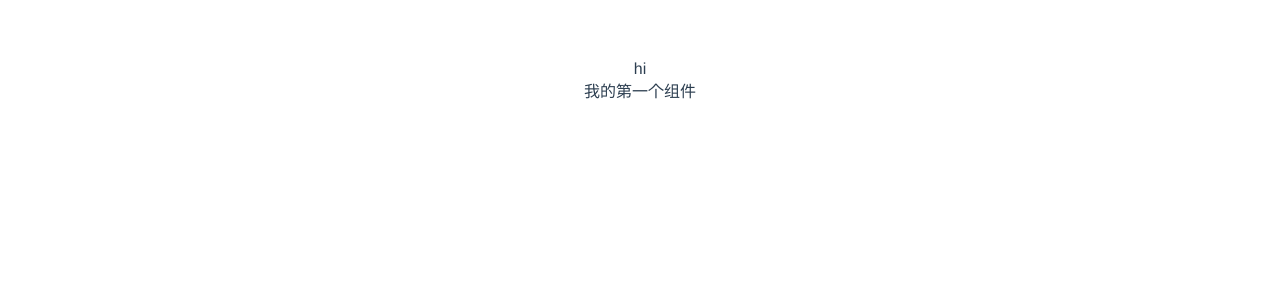
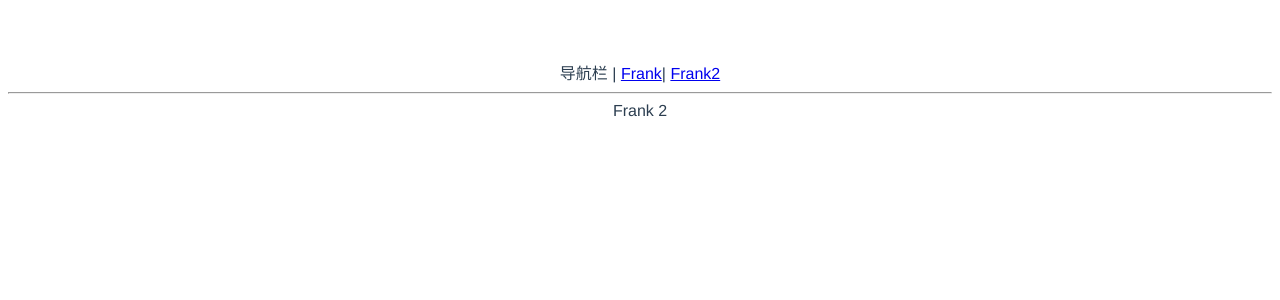
Before and after one commit to xue0211/flurryUI, a Vue app in the folder flurryUI/: page /#/xxx in a window 1280 px wide. Shown: the top 300 px of the page. Built offline with nearby package versions, Linux system fonts and the light colour scheme.

Commit message:
初始化vue-router

```diff
--- a/flurryUI/index.html
+++ b/flurryUI/index.html
@@ -8,6 +8,6 @@
 </head>
 <body>
   <div id="app"></div>
-  <script type="module" src="/src/main.js"></script>
+  <script type="module" src="/src/main.ts"></script>
 </body>
 </html>
--- a/flurryUI/src/App.vue
+++ b/flurryUI/src/App.vue
@@ -1,15 +1,15 @@
 <template>
- <div>hi</div>
- <Frank/>
+ <div>导航栏 |
+ <router-link to="/">Frank</router-link>|
+ <router-link to="/xxx">Frank2</router-link>
+</div>
+ <hr>
+ <router-view />
 </template>
 
 <script>
-import Frank from './components/Frank.vue';
 
 export default {
   name: 'App',
-  components: {
-    Frank
-  }
 }
 </script>
--- /dev/null
+++ b/flurryUI/src/components/Frank2.vue
@@ -0,0 +1,5 @@
+<template>
+    <div>
+        Frank 2
+    </div>
+</template>
--- a/flurryUI/src/main.js
+++ /dev/null
@@ -1,5 +0,0 @@
-import { createApp } from 'vue'
-import App from './App.vue'
-import './index.css'
-
-createApp(App).mount('#app')
--- /dev/null
+++ b/flurryUI/src/main.ts
@@ -0,0 +1,21 @@
+import { createApp } from 'vue'
+import App from './App.vue'
+import './index.css'
+import {createWebHashHistory,
+createRouter} from'vue-router'
+import Frank from './components/Frank.vue'
+import Frank2 from './components/Frank2.vue'
+
+const history = createWebHashHistory()
+const router = createRouter({
+    history: history,
+    routes:[
+        {path: '/', component: Frank},
+        {path: '/xxx', component: Frank2}
+    ]
+})
+
+
+const app = createApp(App)
+app.use(router)
+app.mount('#app')
--- /dev/null
+++ b/flurryUI/src/shims-vue.d.ts
@@ -0,0 +1,5 @@
+declare module '*.vue' {
+    import { ComponentOptions } from "vue";
+    const componentOptions: ComponentOptions
+    export default componentOptions
+}
```
